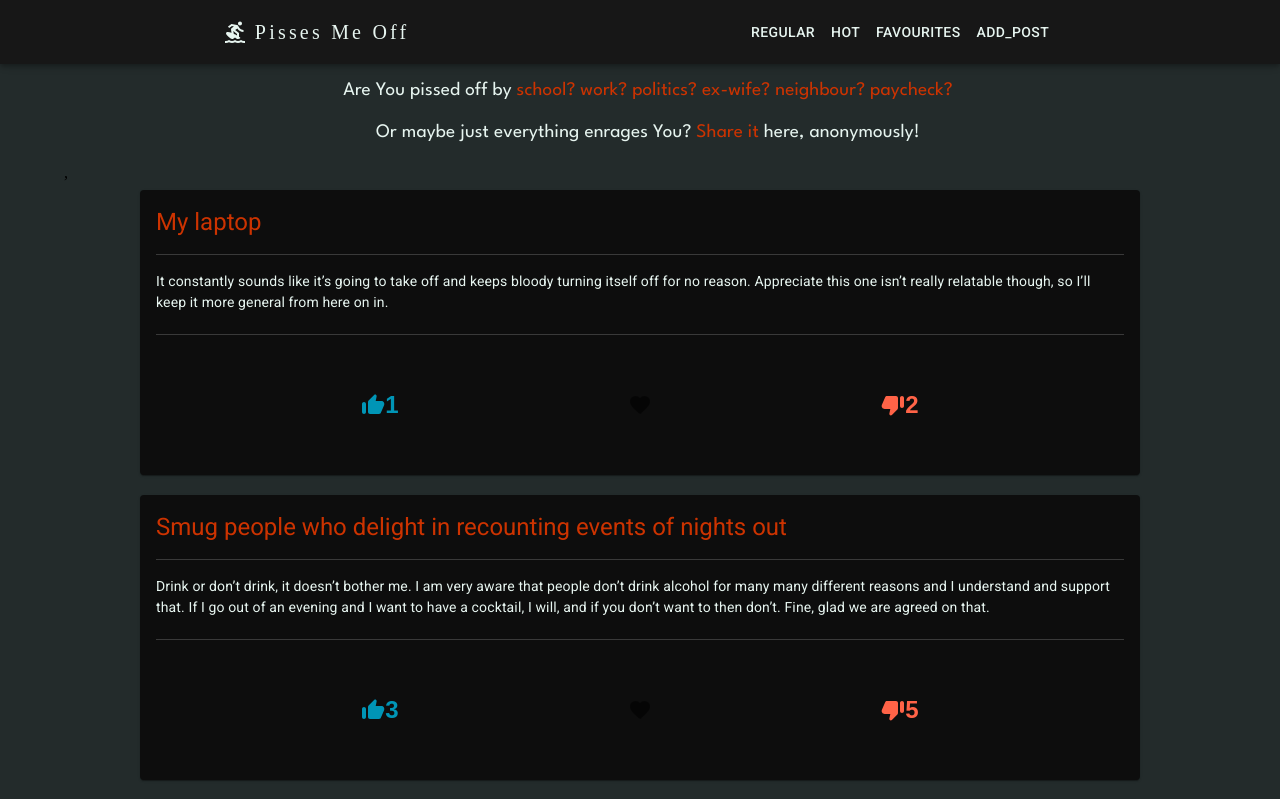
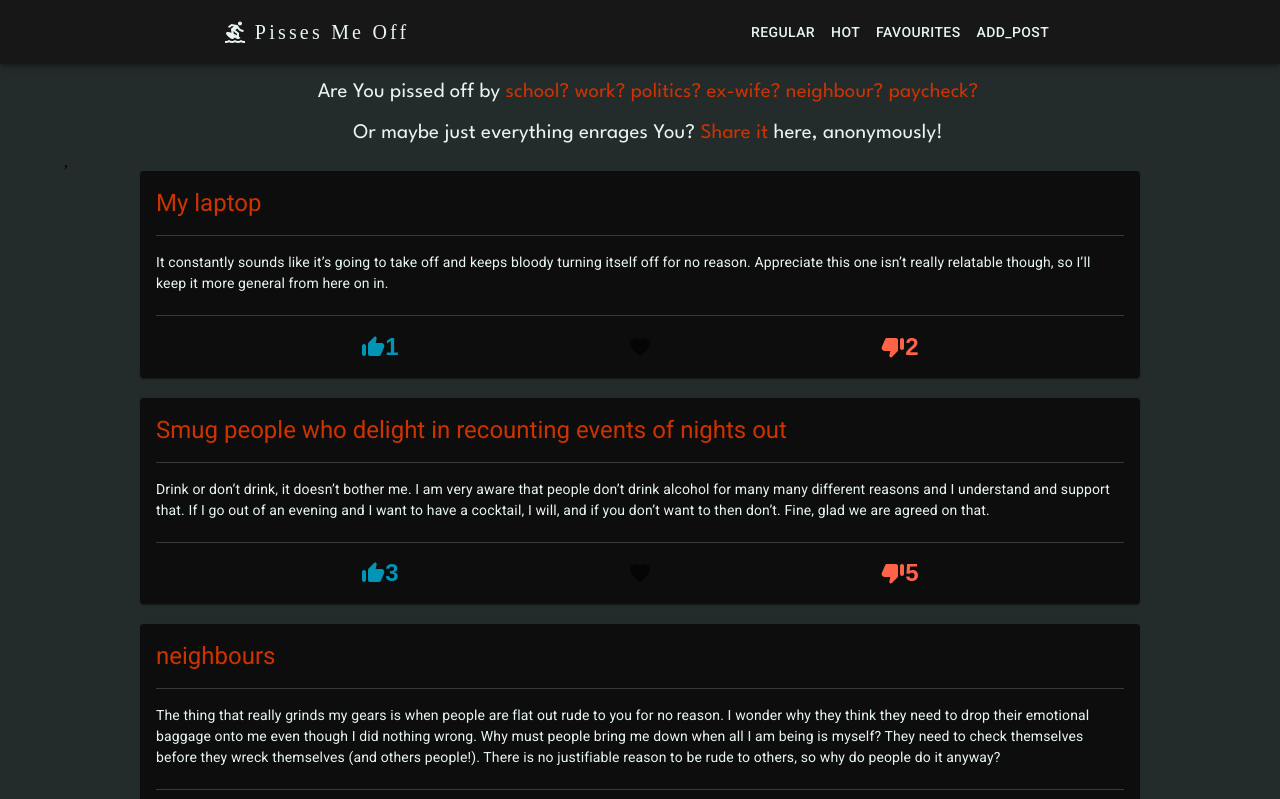
Before and after one commit to Zasada94/pissesmeoff, a React (Create React App) app: page / in a window 1280 px wide. Shown: the top 799 px of the page. Built offline with nearby package versions, Linux system fonts and the light colour scheme; a web font is replaced by a local one.

Commit message:
more styling

```diff
--- a/src/components/HomePage.js
+++ b/src/components/HomePage.js
@@ -14,16 +14,19 @@ function HomePage() {
 				alignItems: "center",
 				color: theme.palette.primary.light,
 				overflow: "hidden",
+				marginBottom: "0px",
 			}}
 		>
 			<Typography
 				variant="subtitle2"
 				sx={{
 					my: 0.5,
+
 					fontFamily: "League Spartan",
 					fontWeight: "500",
+					fontSize: "1rem",
 					[theme.breakpoints.up("md")]: {
-						fontSize: "1.2rem",
+						fontSize: "1.3rem",
 					},
 				}}
 			>
@@ -35,11 +38,12 @@ function HomePage() {
 			<Typography
 				variant="subtitle2"
 				sx={{
-					my: 1,
+					my: 0.5,
 					fontFamily: "League Spartan",
 					fontWeight: "500",
+					fontSize: "1rem",
 					[theme.breakpoints.up("md")]: {
-						fontSize: "1.2rem",
+						fontSize: "1.3rem",
 					},
 				}}
 			>
--- a/src/components/Post.js
+++ b/src/components/Post.js
@@ -27,7 +27,9 @@ function Post({ title, text, upvotes, downvotes, id, favourite }) {
 				backgroundColor: "black",
 				color: theme.palette.secondary.light,
 				maxWidth: "1000px",
+				width: "95%",
 				marginBottom: "20px",
+
 			}}
 		>
 			<CardHeader title={title} />
@@ -45,8 +47,8 @@ function Post({ title, text, upvotes, downvotes, id, favourite }) {
 			<CardActions
 				sx={{
 					justifyContent: "space-evenly",
-					marginTop: 5,
-					marginBottom: 5,
+					marginTop: 0.1,
+					marginBottom: 0.1,
 				}}
 			>
 				<IconButton
--- a/src/components/PostList.js
+++ b/src/components/PostList.js
@@ -24,6 +24,7 @@ function PostList({ array }) {
 					display: "flex",
 					flexDirection: "column",
 					alignItems: "center",
+					paddingTop: "0px",
 				}}
 			>
 				{postElement(array)}
```
